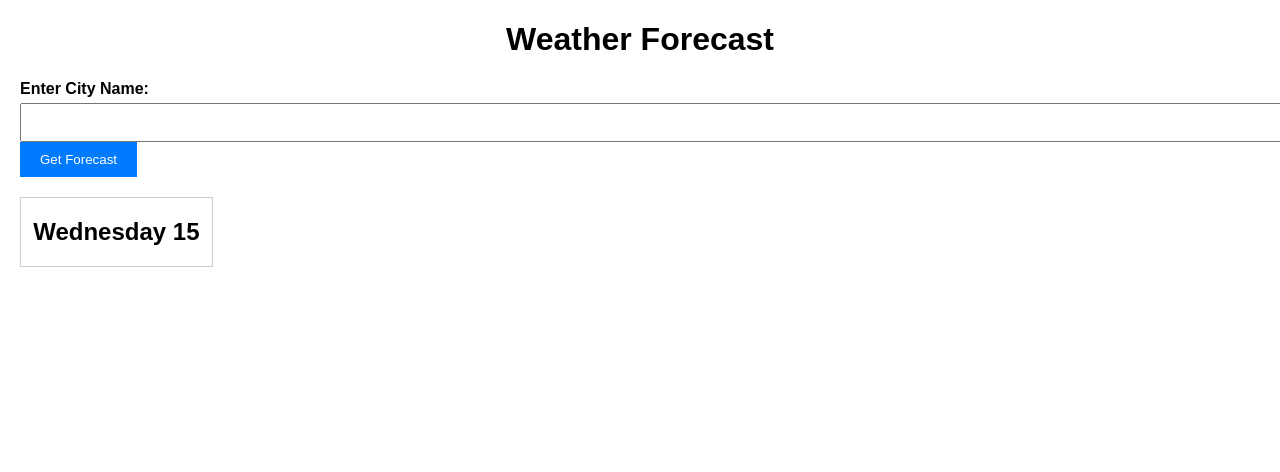
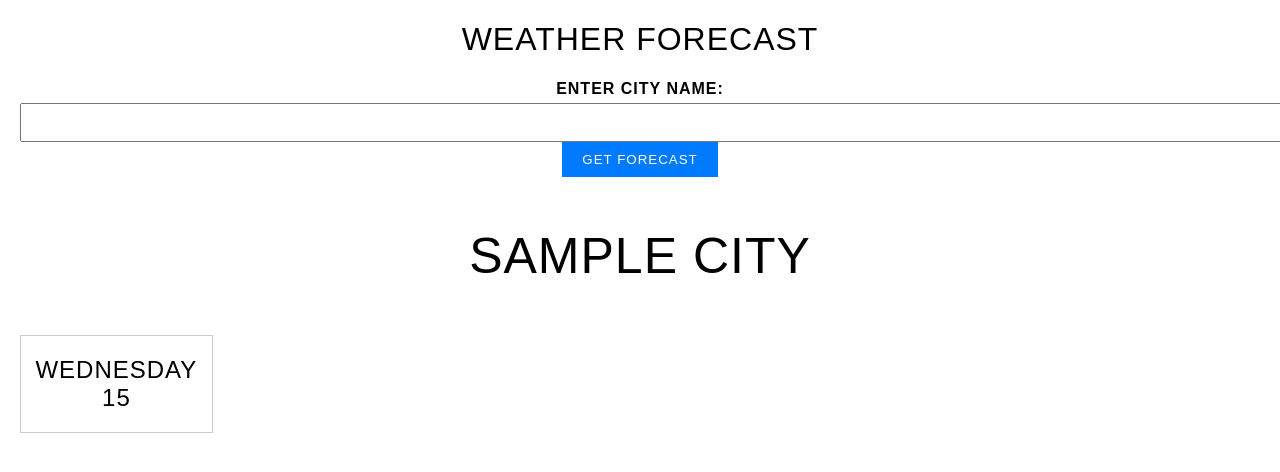
Before and after one commit to Rezatron/weather-app, a Flask app: template templates/index.html in a window 1280 px wide. Shown: the top 472 px of the page. Run offline with Flask 3, Linux system fonts and the light colour scheme; the template is opened without the code that fills it: most values are stand-ins (such as "Sample title", 1, 10 or a date in 2020); grey boxes marked "Sample" are stand-in pictures.

Commit message:
fixed wrap

```diff
--- a/app.py
+++ b/app.py
@@ -69,12 +69,10 @@ def forecast():
     except requests.exceptions.RequestException as e:
         return render_template('index.html', error="Error fetching weather data. Please try again.")
 
-
 @app.route('/favicon.ico')
 def favicon():
     # Return the favicon.ico file from the static directory
-    return send_from_directory(os.path.join(app.root_path, 'static'),
-                               'favicon.ico', mimetype='image/vnd.microsoft.icon')
+    return send_from_directory('static', 'favicon.ico', mimetype='image/vnd.microsoft.icon')
 
 
 # Custom filter for date formatting
--- /dev/null
+++ b/static/script.js
@@ -0,0 +1,25 @@
+document.addEventListener("DOMContentLoaded", function () {
+    const allDropdownMenus = document.querySelectorAll('.day');
+
+    allDropdownMenus.forEach(function (dropdownMenu) {
+        const hourlyForecast = dropdownMenu.querySelector('.hourly-forecast');
+
+        function showHourlyForecast() {
+            hourlyForecast.style.opacity = '0'; // Set initial opacity to 0
+            hourlyForecast.style.display = 'grid';
+            setTimeout(() => {
+                hourlyForecast.style.opacity = '1'; // Fade in by setting opacity to 1
+            }, 10); // Set a small timeout for smoother animation
+        }
+
+        function hideHourlyForecast() {
+            hourlyForecast.style.opacity = '0'; // Fade out by setting opacity to 0
+            setTimeout(() => {
+                hourlyForecast.style.display = 'none';
+            }, 500); // Wait for the animation to complete before hiding the forecast
+        }
+
+        dropdownMenu.addEventListener('mouseenter', showHourlyForecast);
+        dropdownMenu.addEventListener('mouseleave', hideHourlyForecast);
+    });
+});
--- a/static/style.css
+++ b/static/style.css
@@ -42,6 +42,11 @@ button {
     color: red;
 }
 
+
+.city {
+    font-size: 50px;
+}
+
 /* Styles for individual forecast items */
 .day {
     margin-bottom: 20px;
@@ -49,31 +54,34 @@ button {
     transition: all 0.3s ease;
     position: relative;
     width: calc(17% - 20px);
+
+}
+*{
+    font-family: 'Raleway', Arial, sans-serif;
+        text-align: center;
+        text-transform: uppercase;
+        font-weight: 500;
+        letter-spacing: 1px;
 }
 
-.day:hover {
-    transform: scale(1.1);
-}
-
+/* Apply styles to the hourly forecast dropdown */
 .hourly-forecast {
     display: none;
-    position: absolute;
-    top: 100%;
-    left: 0;
-    width: 100vw;
-    background-color: white;
+    position: fixed;
+    left: 0px;
+    max-width: calc(100vw - 20px);
+    background-color: rgb(11, 227, 251);
     border: 1px solid #ccc;
     border-top: none;
     border-radius: 0 0 5px 5px;
-    flex-wrap: wrap;
+    gap: 10px;
+    /* Add gap between grid items */
 }
 
+/* Show the hourly forecast when hovering over .day */
 .day:hover .hourly-forecast {
     display: grid;
     grid-template-columns: repeat(auto-fit, minmax(200px, 1fr));
-    /* Adjust column width as needed */
-    gap: 10px;
-    padding: 10px;
 }
 
 .hour {
@@ -82,7 +90,6 @@ button {
     padding: 15px;
     box-shadow: 0 4px 6px rgba(0, 0, 0, 0.1);
 }
-
 
 img.weather-icon {
     width: 50px;
--- a/templates/index.html
+++ b/templates/index.html
@@ -6,6 +6,8 @@
     <meta name="viewport" content="width=device-width, initial-scale=1.0">
     <title>Weather Forecast App</title>
     <link rel="stylesheet" href="{{ url_for('static', filename='style.css') }}">
+    <link rel="icon" href="{{ url_for('static', filename='favicon.ico') }}" type="image/x-icon">
+    <script src="{{ url_for('static', filename='script.js') }}" defer></script>
 </head>
 
 <body>
@@ -16,6 +18,10 @@
             <input type="text" id="city" name="city" required>
             <button type="submit">Get Forecast</button>
         </form>
+        <div class="city-container">
+            {% if city %}
+            <p class="city">{{ city }}</p>
+            {% endif %}
             <div class="forecast">
                 {% if forecast %}
                 {% for day_entry in forecast %}
@@ -24,7 +30,8 @@
                     <div class="hourly-forecast">
                         {% for hourly_entry in day_entry.hourly %}
                         <div class="hour">
-                        <img src="{{ url_for('static', filename=hourly_entry.weather_icon) }}" alt="Weather Icon" class="weather-icon">
+                            <img src="{{ url_for('static', filename=hourly_entry.weather_icon) }}" alt="Weather Icon"
+                                class="weather-icon">
                             <p>{{ hourly_entry.time }}</p>
                             <p>{{ hourly_entry.weather_description }}</p>
                             <p>Temperature: {{ hourly_entry.temperature }}°C</p>
@@ -42,6 +49,12 @@
             <p class="error">{{ error }}</p>
             {% endif %}
         </div>
+    </div>
+    <div class="dropdown-container">
+        <div class="hourly-forecast">
+            <!-- Dropdown menu content -->
+        </div>
+    </div>
 </body>
 
 </html>
```
Also changed, not shown: static/favicon.ico (added). Lines whose indentation alone changed are shown as unchanged.
